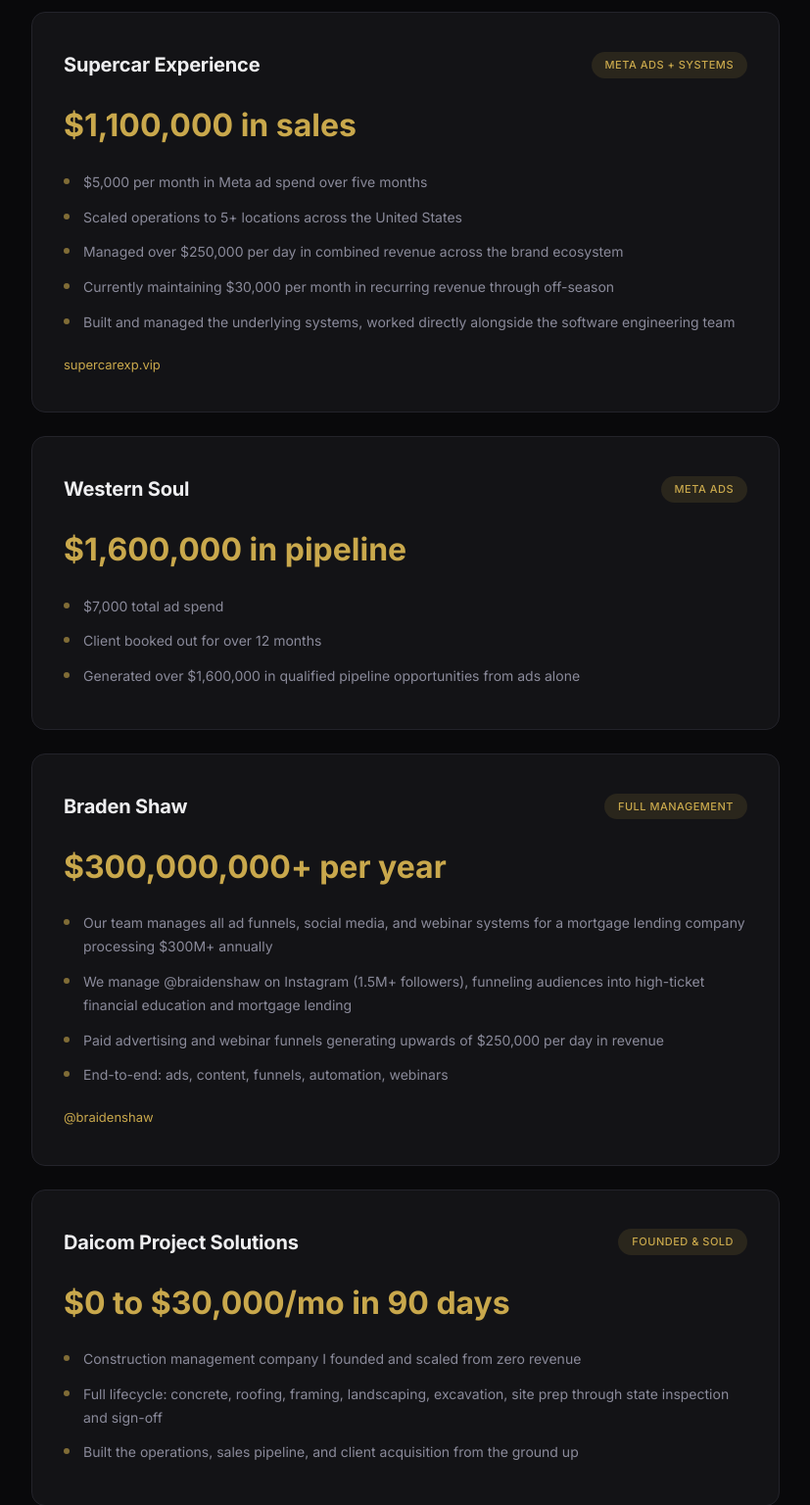
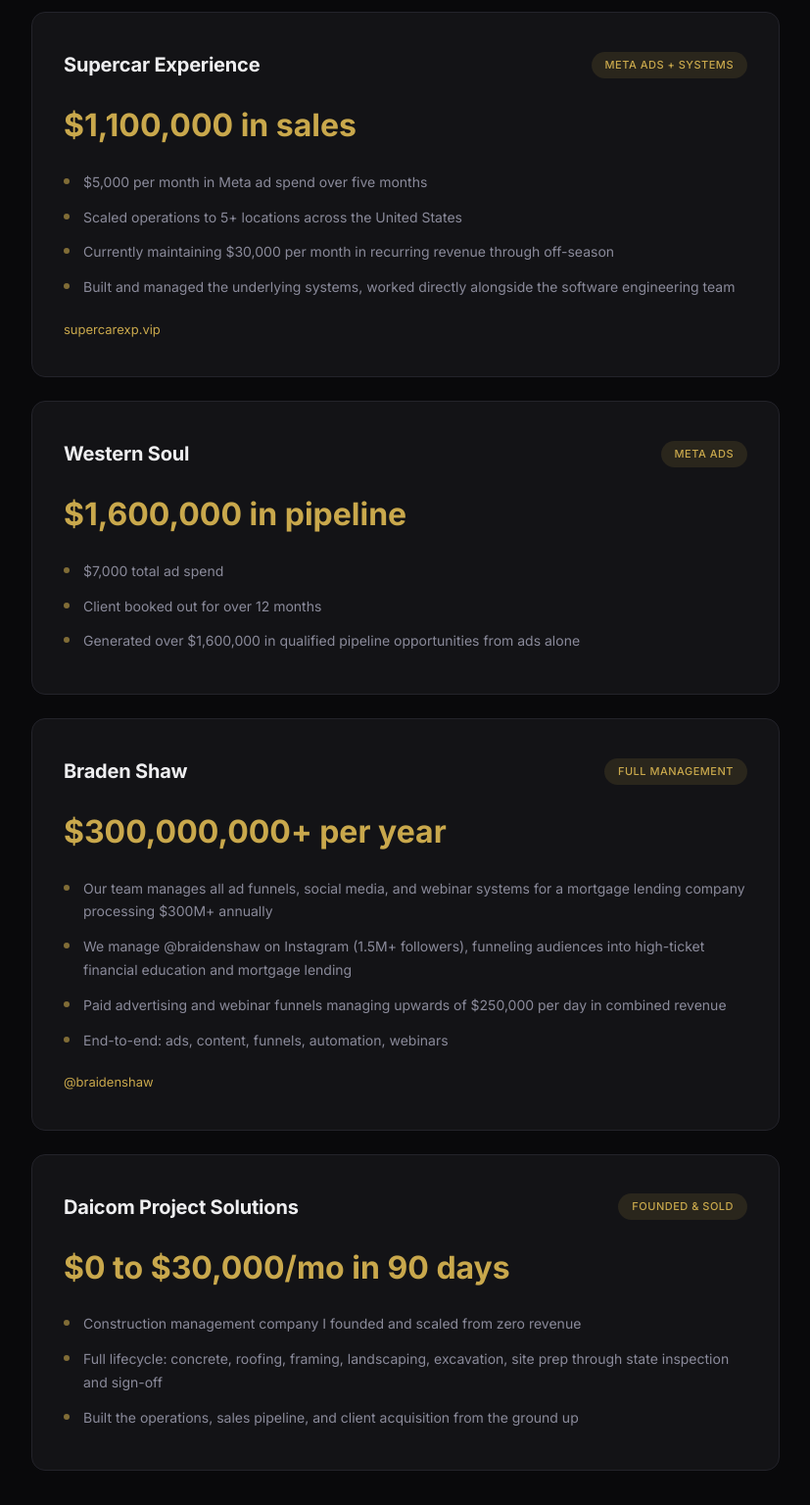
Before and after one commit to lumenmarketingsolutions/Lumen-coming-soon, a Flask app: page /abraj-developments in a window 1280 px wide. Shown: the part 1477-3013 px from the top of the page at 98% size, without its empty margins (226-1053 px from the left). Run offline with Flask 3, Linux system fonts and the light colour scheme; some libraries are stand-ins or nearby versions.

Commit message:
Move $250K/day stat from Supercar to Braden Shaw case study
Co-Authored-By: Claude Opus 4.6 (1M context) <noreply@anthropic.com>

```diff
--- a/templates/abraj_proposal.html
+++ b/templates/abraj_proposal.html
@@ -168,7 +168,6 @@ a:hover{text-decoration:underline}
       <ul>
         <li>$5,000 per month in Meta ad spend over five months</li>
         <li>Scaled operations to 5+ locations across the United States</li>
-        <li>Managed over $250,000 per day in combined revenue across the brand ecosystem</li>
         <li>Currently maintaining $30,000 per month in recurring revenue through off-season</li>
         <li>Built and managed the underlying systems, worked directly alongside the software engineering team</li>
       </ul>
@@ -199,7 +198,7 @@ a:hover{text-decoration:underline}
       <ul>
         <li>Our team manages all ad funnels, social media, and webinar systems for a mortgage lending company processing $300M+ annually</li>
         <li>We manage @braidenshaw on Instagram (1.5M+ followers), funneling audiences into high-ticket financial education and mortgage lending</li>
-        <li>Paid advertising and webinar funnels generating upwards of $250,000 per day in revenue</li>
+        <li>Paid advertising and webinar funnels managing upwards of $250,000 per day in combined revenue</li>
         <li>End-to-end: ads, content, funnels, automation, webinars</li>
       </ul>
       <p style="margin-top:14px;font-size:13px"><a href="https://instagram.com/braidenshaw" target="_blank">@braidenshaw</a></p>
```
